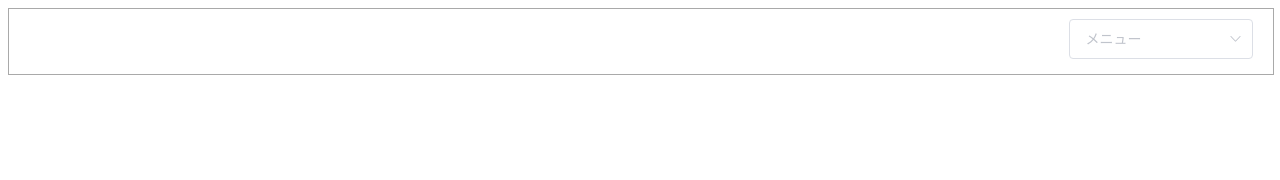
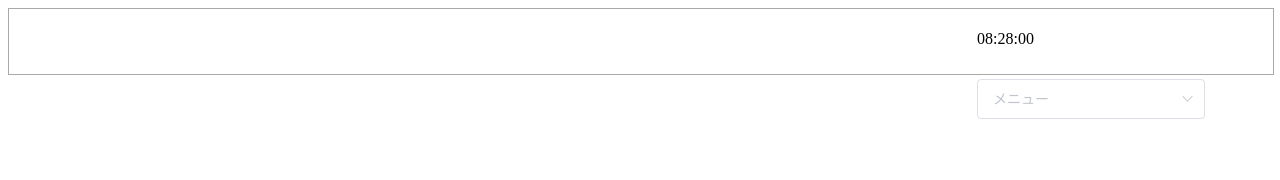
Before and after one commit to sichangSun/kintai-front, a Vue app: page /HeaderMenu in a window 1280 px wide. Shown: the top 180 px of the page. Built offline with nearby package versions, Linux system fonts and the light colour scheme.

Commit message:
update : リアルタイム表記追加

```diff
--- a/src/components/HeaderMenu_screen.vue
+++ b/src/components/HeaderMenu_screen.vue
@@ -1,7 +1,9 @@
 <template>
     <div id="HeaderMenu" class="Header">
         <el-header>
+            {{ time }}
             <el-select class="in_Header" v-model="value" clearable placeholder="メニュー">
+
                 <el-option
                     v-for="item in options"
                     :key="item.value"
@@ -28,7 +30,21 @@ export default {
                 { value: 'Option5', label: 'ログアウト' },
             ],
             value: '',
+            time: '',
         };
+    },
+    mounted() {
+        setInterval(this.updateTime, 100);
+    },
+    methods:{
+        updateTime() {
+            var nowTime = new Date(); //  現在日時を得る
+            var nowHour = ('0' + nowTime.getHours()).slice(-2); // 時を抜き出す
+            var nowMin = ('0' + nowTime.getMinutes()).slice(-2); // 分を抜き出す
+            var nowSec = ('0' + nowTime.getSeconds()).slice(-2); // 秒を抜き出す
+
+            this.time = nowHour + ':' + nowMin + ':' + nowSec;
+        },
     },
 }
 </script>
@@ -40,10 +56,8 @@ export default {
     width: 100%;
     height: 65px;
 }
-.in_Header{
-    margin-left: 85%;
-}
 .el-header{
+    margin-left: 75%;
     line-height: 60px;
 }
 </style>
```
